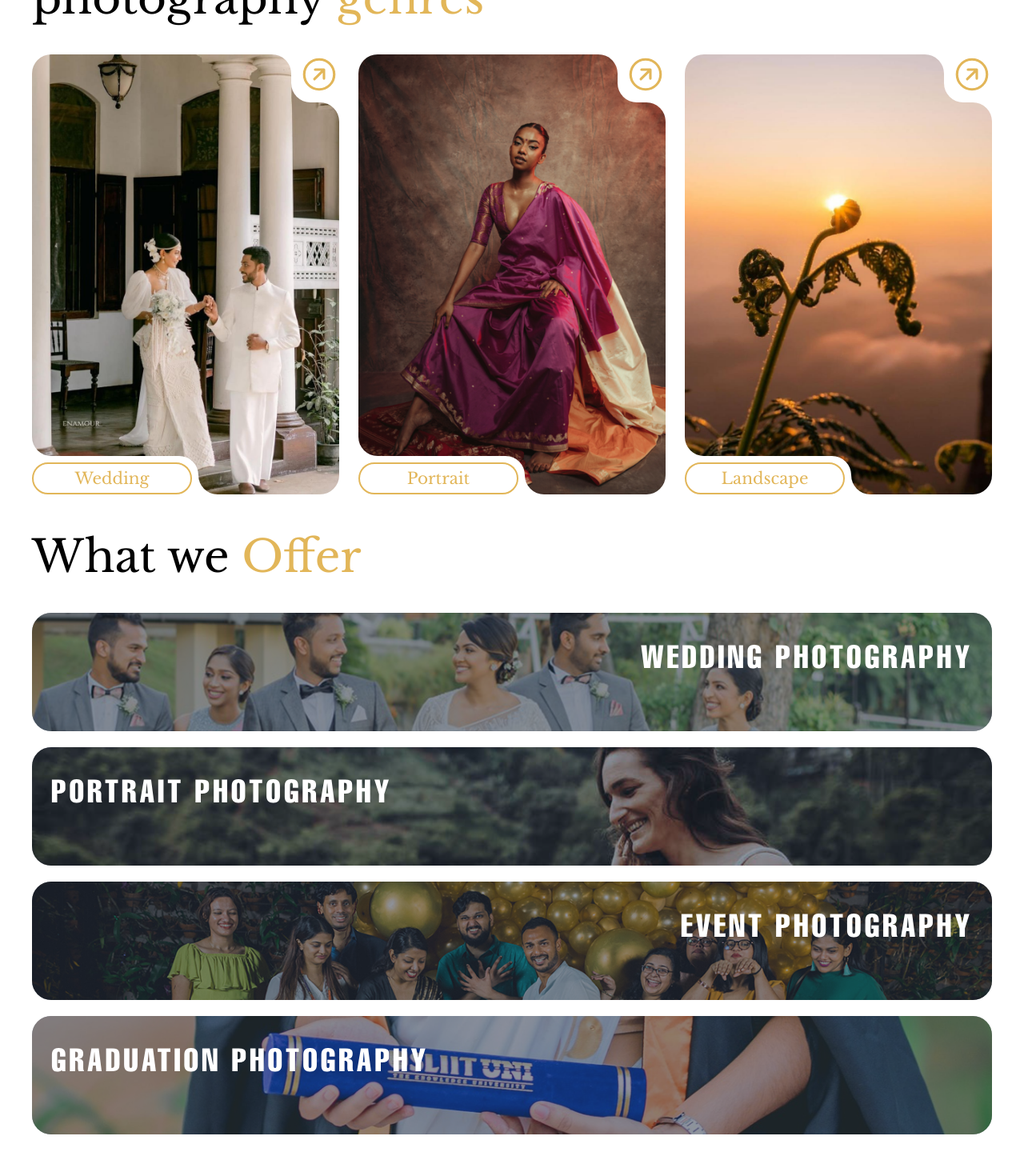
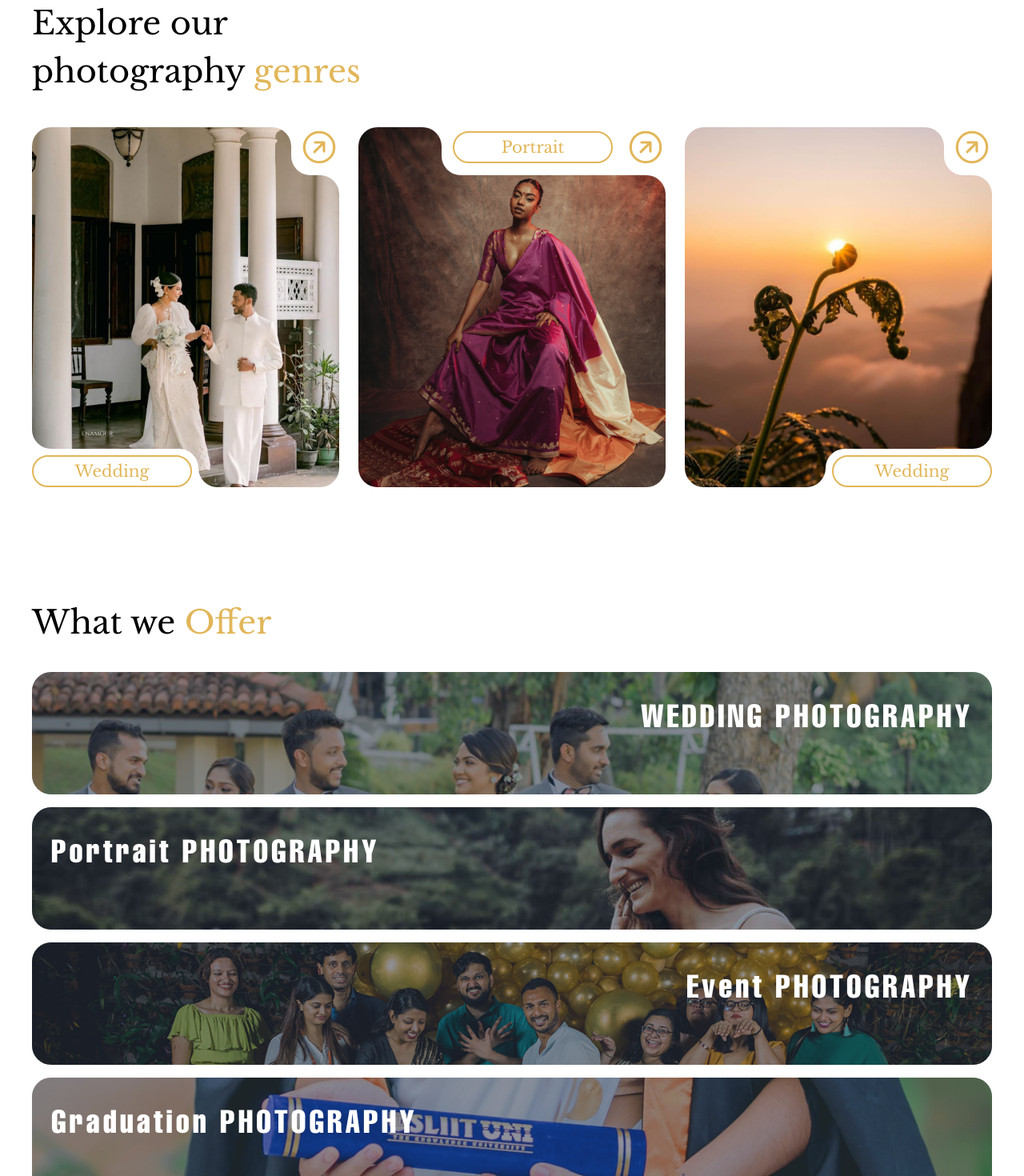
Before and after one commit to rumeshsmrr/photograperWeb, a React (Vite) app: page / in a window 1280 px wide. Shown: the part 940-2410 px from the top of the page at 80% size. Built offline with nearby package versions, Linux system fonts and the light colour scheme.

Commit message:
modify the category component. set the diffrent size on different screens, complete services web view

```diff
--- a/src/Components/Categories/Categories.jsx
+++ b/src/Components/Categories/Categories.jsx
@@ -8,10 +8,10 @@ import { motion } from 'framer-motion';
 
 export default function Categories() {
   return (
-    <div className='pt-2 px-4 md:px-10 mt-10 bg-inherit w-full  h-fit flex flex-col justify-center'>
+    <div className='pt-2 px-4 md:px-10 mt-10 bg-inherit w-full  h-screen flex flex-col justify-center'>
       {/* Title with whileInView animation */}
       <motion.div
-        className='font-regular text-[30px] md:text-[55px] mb-10 titleLineSpace'
+        className='font-regular text-[30px] md:text-[40px] mb-10 titleLineSpace'
         initial={{ x: -100, opacity: 0 }}
         whileInView={{ x: 0, opacity: 1 }}
         transition={{ duration: 0.5, delay: 0 }}
@@ -21,24 +21,71 @@ export default function Categories() {
 
       {/* Responsive grid for cards */}
       <div className='grid grid-cols-1 md:grid-cols-2 lg:grid-cols-3 gap-6 h-fit w-full'>
-        <CategoryCard image={cat1} title="Wedding" delay={0.5} />
-        <CategoryCard image={cat2} title="Portrait" delay={1} />
-        <CategoryCard image={cat3} title="Landscape" delay={1.5} />
+      <div className='w-full flex flex-wrap gap-3 justify-center '>
+      <motion.div
+      className='relative catCard cursor-pointer w-[300px] md:w-[350px] lg:w-[400px] h-[300px] md:h-[450px] lg:h-[450px]'
+      initial={{ x: 100, opacity: 0 }}
+      whileInView={{ x: 0, opacity: 1 }}
+      transition={{ duration: 0.5, delay:0 }}
+    >
+      <img className='rounded-3xl w-full h-full object-cover' src={cat1} alt='wedding' />
+      <motion.div
+        className='absolute inset-0 bg-white opacity-0'
+        initial={{ opacity: 0 }}
+        whileHover={{
+          opacity: [0, 0.8, 0],
+          transition: { duration: 0.2 },
+        }}
+      />
+      <div className='cardCorner bg-white text-[30px] md:text-[50px] absolute top-0 right-0 text-accent'>
+        <IoArrowForwardCircleOutline className='-rotate-45 hover:text-black' />
+        <div className='shape7'><div id="curved-corner-topright"></div></div>
+        <div className='shape8'><div id="curved-corner-topright"></div></div>
       </div>
+      <div className='catTag1 pt-2 pb-0 pl-0 pr-2 w-fit bg-white absolute bottom-0 rounded-tr-3xl'>
+      <div className='absolute -top-6 left-0'><div id="curved-corner-bottomleft"></div></div>
+            <div className='font-regular text-xl text-accent bg-white py-1 border-solid border-accent border-2 w-[200px] text-center rounded-3xl'>Wedding</div>
+            <div className='absolute bottom-0 -right-6'><div id="curved-corner-bottomleft"></div></div>
+      </div>
+
+    </motion.div>
     </div>
-  );
-}
-
-function CategoryCard({ image, title, delay }) {
-  return (
+    {/* card2 */}
     <div className='w-full flex flex-wrap gap-3 justify-center '>
     <motion.div
-      className='relative catCard cursor-pointer w-[300px] md:w-[350px] lg:w-[400px] h-[350px] md:h-[450px] lg:h-[550px]'
+      className='relative catCard cursor-pointer w-[300px] md:w-[350px] lg:w-[400px] h-[300px] md:h-[450px] lg:h-[450px]'
       initial={{ x: 100, opacity: 0 }}
       whileInView={{ x: 0, opacity: 1 }}
-      transition={{ duration: 0.5, delay }}
+      transition={{ duration: 0.5, delay:0.4 }}
     >
-      <img className='rounded-3xl w-full h-full object-cover' src={image} alt={title} />
+      <img className='rounded-3xl w-full h-full object-cover' src={cat2} alt='wedding' />
+      <motion.div
+        className='absolute inset-0 bg-white opacity-0'
+        initial={{ opacity: 0 }}
+        whileHover={{
+          opacity: [0, 0.8, 0],
+          transition: { duration: 0.5 },
+        }}
+      />
+      <div className='cardCorner bg-white text-[50px] absolute top-0 right-0 text-accent flex justify-end gap-2 items-center'>
+            <div className='pt-0 pb-0 pl-1 pr-2 w-fit bg-white'>
+              <div className='font-regular text-xl py-1 text-accent bg-white border-solid border-accent border-2 w-[200px] text-center rounded-3xl'>Portrait</div>
+            </div>
+            <IoArrowForwardCircleOutline className='-rotate-45 hover:text-black' />
+            <div className='shape7'><div id="curved-corner-topright"></div></div>
+            <div className='shape8'><div id="curved-corner-topright"></div></div>
+          </div>
+    </motion.div>
+</div>
+    {/* card3 */}
+    <div className='w-full flex flex-wrap gap-3 justify-center '>
+    <motion.div
+      className='relative catCard cursor-pointer w-[300px] md:w-[350px] lg:w-[400px] h-[300px] md:h-[450px] lg:h-[450px]'
+      initial={{ x: 100, opacity: 0 }}
+      whileInView={{ x: 0, opacity: 1 }}
+      transition={{ duration: 0.5, delay:0.6 }}
+    >
+      <img className='rounded-3xl w-full h-full object-cover' src={cat3} alt='wedding' />
       <motion.div
         className='absolute inset-0 bg-white opacity-0'
         initial={{ opacity: 0 }}
@@ -52,15 +99,51 @@ function CategoryCard({ image, title, delay }) {
         <div className='shape7'><div id="curved-corner-topright"></div></div>
         <div className='shape8'><div id="curved-corner-topright"></div></div>
       </div>
-      <div className='catTag1 pt-2 pb-0 pl-0 pr-2 w-fit bg-white absolute bottom-0 rounded-tr-3xl'>
-      <div className='absolute -top-6 left-0'><div id="curved-corner-bottomleft"></div></div>
-            <div className='font-regular text-xl text-accent bg-white py-1 border-solid border-accent border-2 w-[200px] text-center rounded-3xl'>{title}</div>
-            <div className='absolute bottom-0 -right-6'><div id="curved-corner-bottomleft"></div></div>
+      <div className='catTag1 pt-2 pb-0 pl-2 pr-0 w-fit bg-white absolute bottom-0 right-0 rounded-tl-3xl'>
+      <div className='absolute bottom-0 -left-6'><div id="curved-corner-bottomright"></div></div>
+            <div className='font-regular text-xl text-accent bg-white py-1 border-solid border-accent border-2 w-[200px] text-center rounded-3xl'>Wedding</div>
+            <div className='absolute -top-6 right-0'><div id="curved-corner-bottomright"></div>
+          </div>
       </div>
     </motion.div>
+      </div>
+      </div>
     </div>
   );
 }
+
+// function CategoryCard({ image, title, delay }) {
+//   return (
+//     <div className='w-full flex flex-wrap gap-3 justify-center '>
+//     <motion.div
+//       className='relative catCard cursor-pointer w-[300px] md:w-[350px] lg:w-[400px] h-[300px] md:h-[450px] lg:h-[550px]'
+//       initial={{ x: 100, opacity: 0 }}
+//       whileInView={{ x: 0, opacity: 1 }}
+//       transition={{ duration: 0.5, delay }}
+//     >
+//       <img className='rounded-3xl w-full h-full object-cover' src={image} alt={title} />
+//       <motion.div
+//         className='absolute inset-0 bg-white opacity-0'
+//         initial={{ opacity: 0 }}
+//         whileHover={{
+//           opacity: [0, 0.8, 0],
+//           transition: { duration: 0.5 },
+//         }}
+//       />
+//       <div className='cardCorner bg-white text-[30px] md:text-[50px] absolute top-0 right-0 text-accent'>
+//         <IoArrowForwardCircleOutline className='-rotate-45 hover:text-black' />
+//         <div className='shape7'><div id="curved-corner-topright"></div></div>
+//         <div className='shape8'><div id="curved-corner-topright"></div></div>
+//       </div>
+//       <div className='catTag1 pt-2 pb-0 pl-0 pr-2 w-fit bg-white absolute bottom-0 rounded-tr-3xl'>
+//       <div className='absolute -top-6 left-0'><div id="curved-corner-bottomleft"></div></div>
+//             <div className='font-regular text-xl text-accent bg-white py-1 border-solid border-accent border-2 w-[200px] text-center rounded-3xl'>{title}</div>
+//             <div className='absolute bottom-0 -right-6'><div id="curved-corner-bottomleft"></div></div>
+//       </div>
+//     </motion.div>
+//     </div>
+//   );
+// }
 
 
 //sliding
--- /dev/null
+++ b/src/Components/Services/ServiceCard1.jsx
@@ -0,0 +1,58 @@
+import PropTypes from 'prop-types';
+import { IoArrowForwardCircleOutline } from 'react-icons/io5';
+import { motion } from 'framer-motion';
+
+export default function ServiceCard1({ title, price, features, image, index, delay }) {
+  return (
+    <motion.div
+      className="w-full h-[175px] rounded-3xl text-end bg-slate-800 text-white text-[40px] font-boldq relative mt-4 cursor-pointer"
+      initial={{ x: 100, opacity: 0 }}
+      whileInView={{ x: 0, opacity: 1 }}
+      transition={{ duration: 0.5, delay: delay }}
+    >
+      <div
+        className="w-100 h-full p-6 rounded-3xl bg-cover serviceImg"
+        style={{ backgroundImage: `url(${image})` }}
+      ></div>
+      <motion.div
+        className="absolute w-full h-full bg-transparent rounded-3xl serviceDes z-10 top-0"
+        initial={{ opacity: 0, scaleY: 0.8 }}
+        whileHover={{ opacity: 1, visibility: 'visible', scaleY: 1 }}
+        transition={{ duration: 0.3 }}
+      >
+        <motion.div
+          className="bg-blackBlue w-[300px] h-[300px] relative left-1/3 -top-20 p-5 rounded-2xl shadow flex flex-col gap-2"
+          initial={{ scale: 1 }}
+          whileHover={{ scale: 1.1 }}
+          transition={{ duration: 0.5 }}
+        >
+          <p className="mt-1 flex items-baseline gap-x-2">
+            <span className="text-xl font-simple tracking-tight text-white">{price}</span>
+          </p>
+          <ul role="list" className="mt-2 font-simple space-y-3 text-sm leading-6 text-gray-300 sm:mt-1">
+            {features.map((feature) => (
+              <li className="flex gap-x-3 items-center" key={feature}>
+                <IoArrowForwardCircleOutline className="text-accent -rotate-45 text-wrap text-sm" />
+                {feature}
+              </li>
+            ))}
+          </ul>
+        </motion.div>
+      </motion.div>
+      {index % 2 === 0 ? (
+        <div className="absolute top-6 left-6 tracking-widest">{title}</div>
+      ) : (
+        <div className="absolute top-6 right-6 tracking-widest">{title}</div>
+      )}
+    </motion.div>
+  );
+}
+
+ServiceCard1.propTypes = {
+  title: PropTypes.string.isRequired,
+  price: PropTypes.string.isRequired,
+  features: PropTypes.arrayOf(PropTypes.string).isRequired,
+  image: PropTypes.string.isRequired,
+  index: PropTypes.number.isRequired,
+  delay: PropTypes.number.isRequired,
+};
--- a/src/Components/Services/Services.jsx
+++ b/src/Components/Services/Services.jsx
@@ -4,13 +4,76 @@ import serv1Img from "../../assets/images/service1Img.jpg"
 import serv2Img from '../../assets/images/service2Img.jpg'
 import serv3Img from '../../assets/images/service3new.jpg.png'
 import serv4Img from '../../assets/images/service4Img.jpg'
-import { motion } from 'framer-motion'
-import { IoArrowForwardCircleOutline } from 'react-icons/io5'
+import {  motion } from 'framer-motion'
 
+import ServiceCard1 from './ServiceCard1'
+
+const data1 = [{
+  index: 1,
+  image: serv1Img,
+  title: 'WEDDING PHOTOGRAPHY',
+  price: 'Rs: 150,000',
+  features: [
+    'Upto 8 Hours of Exclusive Coverage',
+    '12x30 Magazine Album',
+    '16x24 Framed Enlargements x 2',
+    'ALL THE SOFT COPIES IN A DVD',
+    '150 Thank You Cards (Optional)',
+    'Online wedding Album proof',
+  ],
+  delay: 0},
+{
+  index: 2,
+  image: serv2Img,
+  title: 'Portrait PHOTOGRAPHY',
+  price: 'Rs: 150,000',
+  features: [
+    'Upto 8 Hours of Exclusive Coverage',
+    '12x30 Magazine Album',
+    '16x24 Framed Enlargements x 2',
+    'ALL THE SOFT COPIES IN A DVD',
+    '150 Thank You Cards (Optional)',
+    'Online wedding Album proof',
+  ],
+  delay: 0.2
+
+},
+{
+  index: 3,
+image: serv3Img,
+  title: 'Event PHOTOGRAPHY',
+  price: 'Rs: 150,000',
+  features: [
+    'Upto 8 Hours of Exclusive Coverage',
+    '12x30 Magazine Album',
+    '16x24 Framed Enlargements x 2',
+    'ALL THE SOFT COPIES IN A DVD',
+    '150 Thank You Cards (Optional)',
+    'Online wedding Album proof',
+  ],
+  delay: 0.4
+},
+{
+  index: 4,
+  image: serv4Img,
+  title: 'Graduation PHOTOGRAPHY',
+  price: 'Rs: 150,000',
+  features: [
+    'Upto 8 Hours of Exclusive Coverage',
+    '12x30 Magazine Album',
+    '16x24 Framed Enlargements x 2',
+    'ALL THE SOFT COPIES IN A DVD',
+    '150 Thank You Cards (Optional)',
+    'Online wedding Album proof',
+  ],
+  delay: 0.6
+
+}
+]
 export default function Services() {
   return (
     <div className='pt-2 pl-10 pr-10 pb-10 mt-10 absolute bg-inherit w-full h-screen flex flex-col justify-center'>
-        <motion.div className='font-regular text-[55px] mb-10 titleLineSpace'
+        <motion.div className='font-regular text-[40px] mb-4 titleLineSpace'
         initial={{x: -100 , opacity:0}}
         whileInView={{x:0, opacity:1}}
         transition={{duration:0.5, delay:0}}
@@ -20,123 +83,14 @@ export default function Services() {
         </motion.div>
 
 
+{
+  data1.map((item) => (
 
-{/* card1 */}
-        <motion.div className='w-full h-[175px] rounded-3xl text-end bg-slate-800 text-white text-[40px] font-boldq relative  cursor-pointer'
-        initial={{x: 100, opacity:0 }}
-        whileInView={{x:0, opacity:1}}
-        transition={{duration:0.5, delay:0.5}}
-        >
-          <div className='w-100 h-full p-6 rounded-3xl bg-cover serviceImg bg-center' style={{backgroundImage:`url(${serv1Img})`}}></div>
+       <ServiceCard1 key={item.index} title={item.title} price={item.price} features={item.features} image={item.image} index={item.index} delay={item.delay}/>
 
-            <motion.div
-          className='absolute w-full h-full bg-transparent rounded-3xl serviceDes z-10 top-0'
-          initial={{ opacity: 0 ,scaleY:0.8}}
-          whileHover={{ opacity: 1,visibility:'visible',scaleY:1 }}
-          transition={{ duration: 0.3}}
-        >
+  ))
+}
 
-        <motion.div className='bg-blackBlue w-[400px] h-[400px] relative left-1/3  -top-20 p-5 rounded-2xl shadow flex flex-col gap-2'
-        initial={{scale:1}}
-        whileHover={{scale:1.1}}
-        transition={{duration:0.5}}
-        >
-
-      <p className="mt-4 flex items-baseline gap-x-2">
-        <span className="text-3xl font-simple tracking-tight text-white">Rs: 150,000</span>
-
-      </p>
-      <ul role="list" className="mt-8 font-simple space-y-3 text-lg leading-6 text-gray-300 sm:mt-10">
-        <li className="flex gap-x-3">
-        <IoArrowForwardCircleOutline className='text-accent  -rotate-45 text-wrap' />
-        Upto 8 Hours of Exclusive Coverage
-        </li>
-        <li className="flex gap-x-3">
-        <IoArrowForwardCircleOutline className='text-accent -rotate-45 text-wrap' />12x30 Magazine Album
-        </li><li className="flex gap-x-3">
-        <IoArrowForwardCircleOutline className='text-accent  -rotate-45 text-wrap' />
-        16x24 Framed Enlargements x 2
-        </li>
-        <li className="flex gap-x-3">
-        <IoArrowForwardCircleOutline className='text-accent  -rotate-45 text-wrap' />
-        ALL THE SOFT COPIES IN A DVD
-        </li><li className="flex gap-x-3">
-        <IoArrowForwardCircleOutline className='text-accent  -rotate-45 text-wrap' />
-        150 Thank You Cards (Optional)
-        </li>
-        <li className="flex gap-x-3">
-        <IoArrowForwardCircleOutline className='text-accent -rotate-45 text-wrap' />
-        Online wedding Album proof
-        </li>
-      </ul>
-        </motion.div>
-        </motion.div>
-          <div className='absolute top-6 right-6 tracking-widest'>WEDDING PHOTOGRAPHY</div>
-
-        </motion.div>
-
-
-
-
-{/* card12 */}
-        <motion.div className='w-full h-[175px] rounded-3xl text-end bg-slate-800 text-white text-[40px] font-boldq relative mt-5  cursor-pointer bg-center'
-        initial={{x: 100, opacity:0 }}
-        whileInView={{x:0, opacity:1}}
-        transition={{duration:0.5, delay:1}}
-        >
-          <div className='w-100 h-full p-6 rounded-3xl bg-cover serviceImg' style={{backgroundImage:`url(${serv2Img})`}}></div>
-          <motion.div
-            className='absolute inset-0 bg-white opacity-0 h-full'
-            initial={{ opacity: 0 }}
-            whileHover={{
-              opacity: [0, 0.8, 0],
-              transition: { duration: 0.5 },
-            }}
-          />
-          <div className='absolute top-6 left-6 tracking-widest'>PORTRAIT PHOTOGRAPHY</div>
-
-
-
-{/* card3 */}
-        </motion.div>
-        <motion.div className='w-full h-[175px] rounded-3xl text-end bg-slate-800 text-white text-[40px] font-boldq relative mt-5  cursor-pointer'
-        initial={{x: 100, opacity:0 }}
-        whileInView={{x:0, opacity:1}}
-        transition={{duration:0.5, delay:1.5}}
-        >
-          <div className='w-100 h-full p-6 rounded-3xl bg-cover serviceImg' style={{backgroundImage:`url(${serv3Img})`}}></div>
-          <motion.div
-            className='absolute inset-0 bg-white opacity-0 h-[605px]'
-            initial={{ opacity: 0 }}
-            whileHover={{
-              opacity: [0, 0.8, 0],
-              transition: { duration: 0.5 },
-            }}
-          />
-          <div className='absolute top-6 right-6 tracking-widest'>EVENT PHOTOGRAPHY</div>
-
-        </motion.div>
-
-
-
-{/* card4 */}
-        <motion.div className='w-full h-[175px] rounded-3xl text-end bg-slate-800 text-white text-[40px] font-boldq relative mt-5  cursor-pointer'
-        initial={{x: 100, opacity:0 }}
-        whileInView={{x:0, opacity:1}}
-        transition={{duration:0.5, delay:1.5}}
-        >
-          <div className='w-100 h-full p-6 rounded-3xl bg-cover serviceImg ' style={{backgroundImage:`url(${serv4Img})`}}></div>
-          <motion.div
-            className='absolute inset-0 bg-white opacity-0 h-[605px]'
-            initial={{ opacity: 0 }}
-            whileHover={{
-              opacity: [0, 0.8, 0],
-              transition: { duration: 0.5 },
-            }}
-          />
-          <div className='absolute top-6 left-6 tracking-widest'>GRADUATION PHOTOGRAPHY</div>
-
-        </motion.div>
-    </div>
+</div>
   )
 }
```
